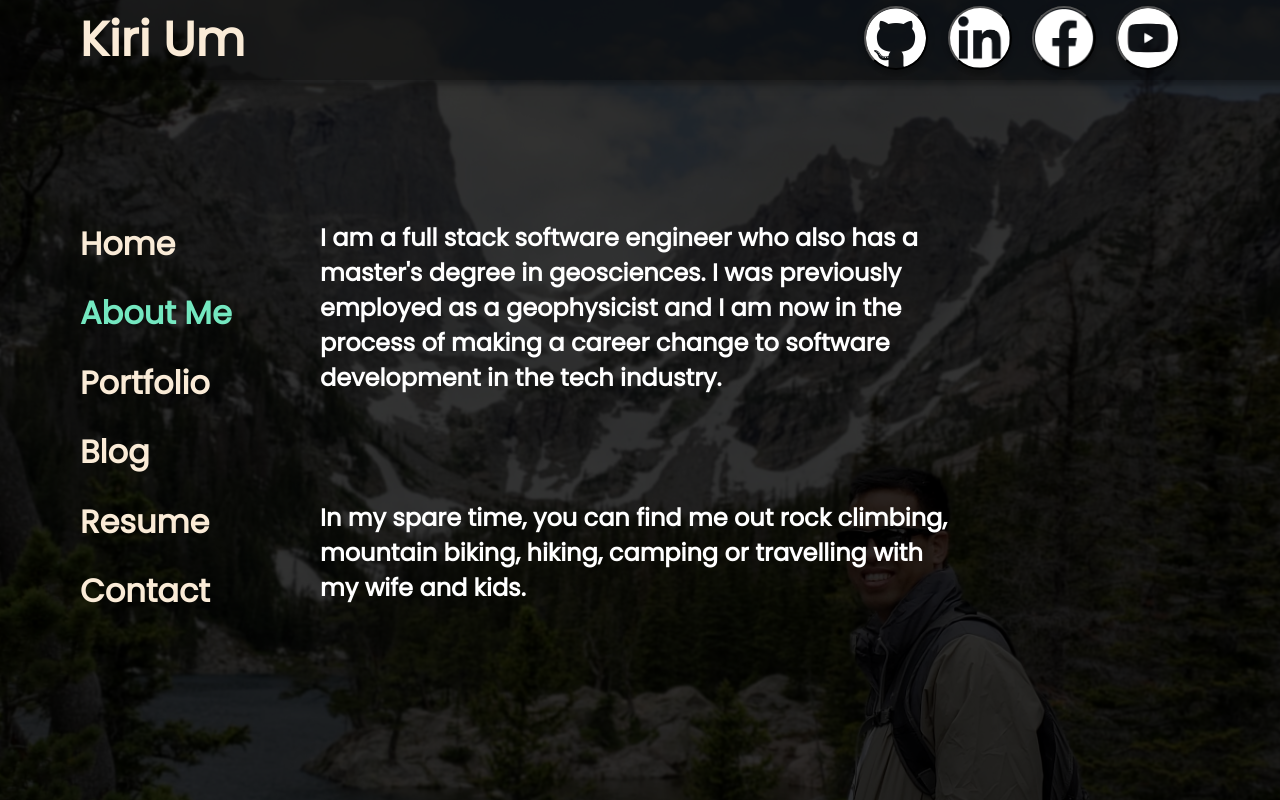
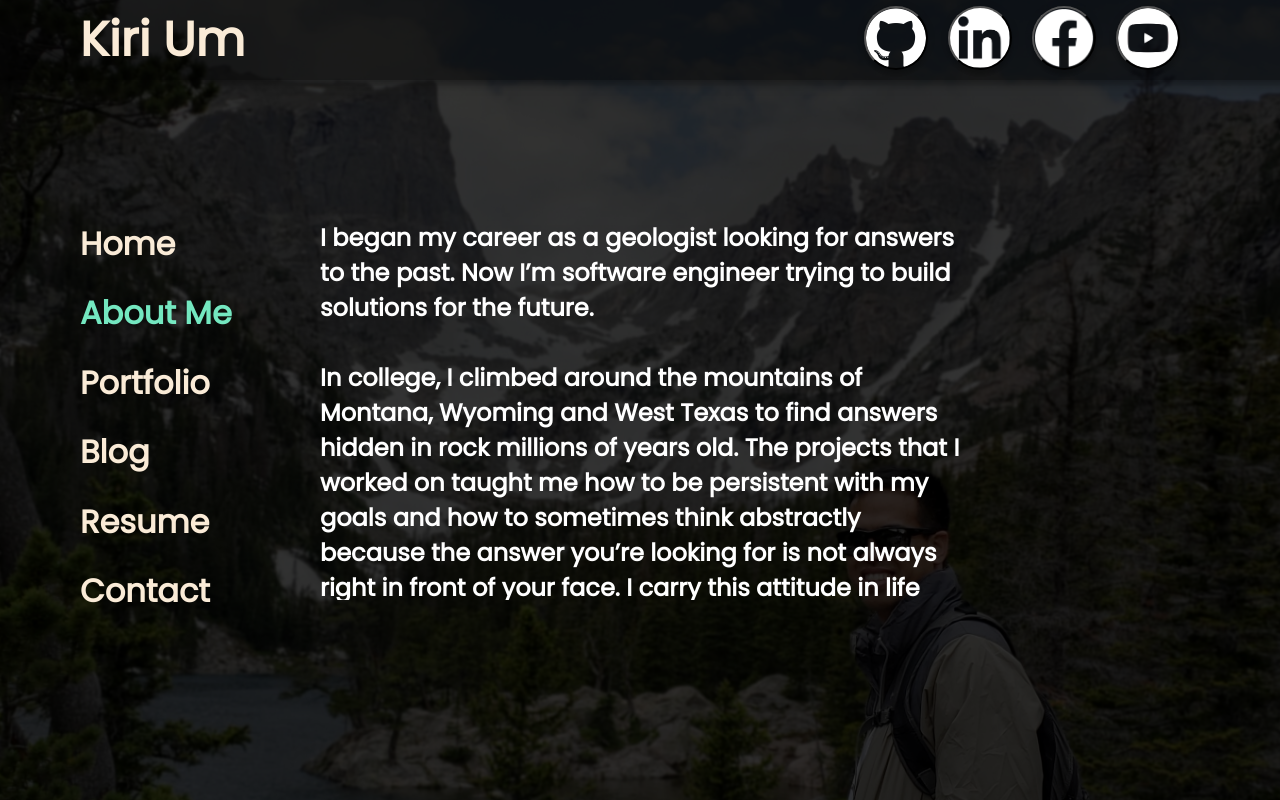
Before and after one commit to kirirotha/kiri-react-profile-1, a React (Create React App) app: page / in a window 1280 px wide. Both pictures are taken after a click on the element "About Me". Built offline with nearby package versions, Linux system fonts and the light colour scheme; no server answers.

Commit message:
start readme

```diff
--- a/src/App.css
+++ b/src/App.css
@@ -121,6 +121,7 @@ button:focus, input:focus{
   width: 50%;
   height: 50%;
   color: white;
+  overflow-y: scroll;
   white-space: pre-line;
 }
 
--- a/src/Components/AboutMe.js
+++ b/src/Components/AboutMe.js
@@ -6,7 +6,15 @@ class AboutMe extends React.Component {
         return (
             <div className="center-panel">
                 <h2>
-                    I am a full stack software engineer who also has a master's degree in geosciences. I was previously employed as a geophysicist and I am now in the process of making a career change to software development in the tech industry.<br/><br/>
+                    {/* I am a full stack software engineer who also has a master's degree in geosciences. I was previously employed as a geophysicist and I am now in the process of making a career change to software development in the tech industry.<br/><br/> */}
+
+                    I began my career as a geologist looking for answers to the past. Now I’m software engineer trying to build solutions for the future.
+                    <br/><br/>
+                    In college, I climbed around the mountains of Montana, Wyoming and West Texas to find answers hidden in rock millions of years old. The projects that I worked on taught me how to be persistent with my goals and how to sometimes think abstractly because the answer you’re looking for is not always right in front of your face. I carry this attitude in life and I hope to apply this as I switch careers into the tech industry.
+                    <br/><br/>
+                    Transitioning from Earth sciences to software engineering was actually an easy fit for me. I found that computer code often seemed to mimic natural processes in the universe and a lot of Earth’s mechanisms could be explained in terms of loops, conditionals, functions and objects. I also recently completed a coding boot camp at Flatiron School and learned a lot of code in a very short period of time. Before that, I was already working with computer algorithms on a daily basis to manipulate seismic trace data in order to image subsurface structures. Now I can build those algorithms myself.
+                    <br/><br/>
+                    I’m currently in search of a position in the tech industry where I can apply my hard-work ethic, creativity and problem-solving skills to contribute to amazing projects. Right now, I specialize in Ruby on Rails, Javascript and ReactJS, but I’m also currently learning Python and AWS cloud computing to add to my skillset.
 
                     <br/><br/>
 
```
